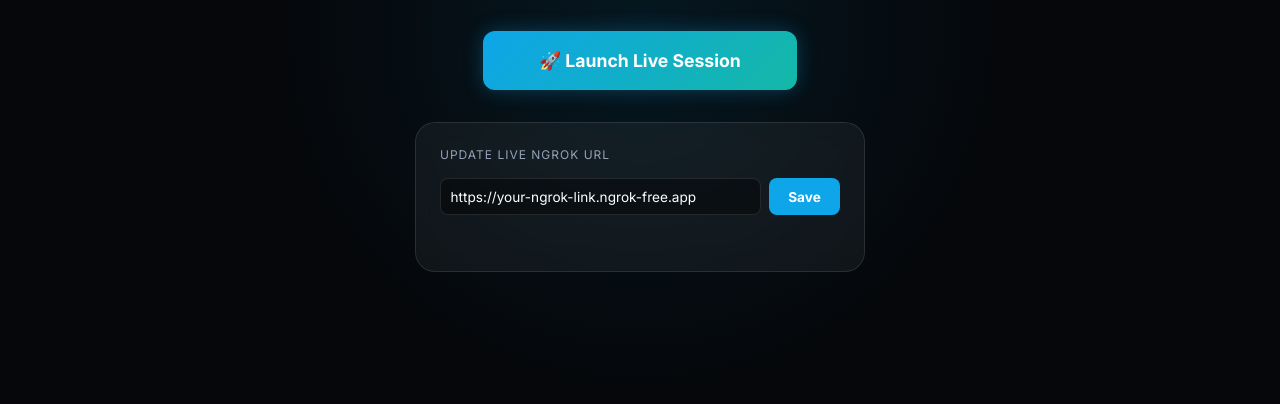
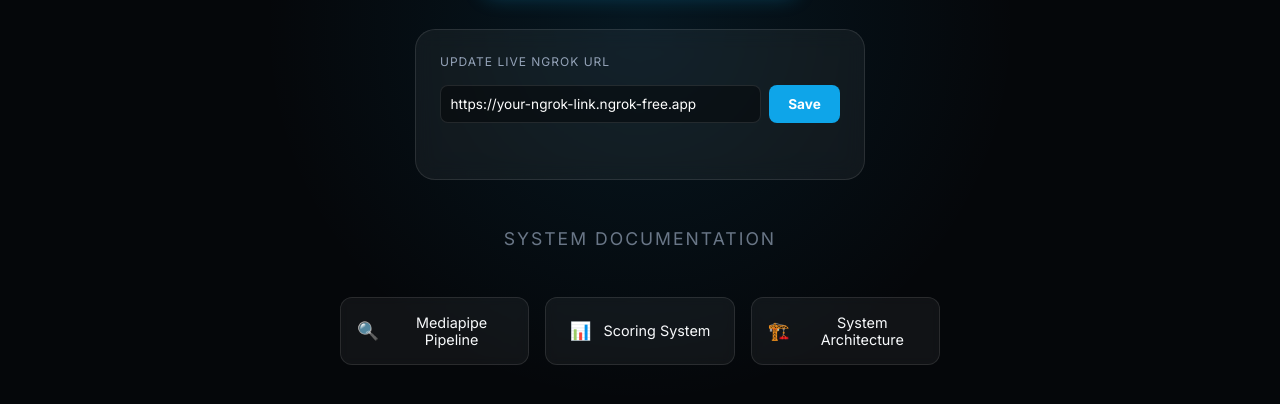
Before and after one commit to Suveer-Upasani/PosePro_Vercel, a plain HTML site: page index.html in a window 1280 px wide. Shown: the part 374-778 px from the top of the page. Drawn offline with Linux system fonts and the light colour scheme.

Commit message:
Added images

```diff
--- a/index.html
+++ b/index.html
@@ -34,6 +34,21 @@
                     </div>
                     <div id="msg"></div>
                 </div>
+
+                <div class="docs-container">
+                    <p class="section-label">System Documentation</p>
+                    <div class="docs-grid">
+                        <a href="images/Mediapipe.png" class="btn-secondary">
+                            <span>🔍</span> Mediapipe Pipeline
+                        </a>
+                        <a href="images/scoring _system.png" class="btn-secondary">
+                            <span>📊</span> Scoring System
+                        </a>
+                        <a href="images/System _architecture.png" class="btn-secondary">
+                            <span>🏗️</span> System Architecture
+                        </a>
+                    </div>
+                </div>
             </div>
         </section>
     </main>
--- a/style.css
+++ b/style.css
@@ -70,4 +70,36 @@ main { flex: 1; display: flex; justify-content: center; align-items: center; tex
 
 #msg { margin-top: 1rem; font-size: 0.8rem; color: #22c55e; min-height: 1rem; }
 
+.docs-container { margin-top: 1rem; width: 100%; max-width: 600px; }
+
+.section-label { font-size: 0.75rem; color: var(--text-secondary); text-transform: uppercase; letter-spacing: 2px; margin-bottom: 1.5rem; opacity: 0.7; }
+
+.docs-grid { display: grid; grid-template-columns: repeat(auto-fit, minmax(160px, 1fr)); gap: 1rem; width: 100%; }
+
+.btn-secondary {
+  text-decoration: none;
+  background: var(--card-bg);
+  border: 1px solid var(--glass-border);
+  padding: 1rem;
+  border-radius: 12px;
+  color: var(--text-primary);
+  font-size: 0.9rem;
+  font-weight: 500;
+  display: flex;
+  align-items: center;
+  justify-content: center;
+  gap: 0.75rem;
+  transition: all 0.2s ease;
+  backdrop-filter: blur(5px);
+}
+
+.btn-secondary:hover {
+  background: rgba(255, 255, 255, 0.1);
+  border-color: var(--accent-blue);
+  transform: translateY(-2px);
+  box-shadow: 0 4px 12px rgba(0, 0, 0, 0.2);
+}
+
+.btn-secondary span { font-size: 1.1rem; }
+
 .glow-text { text-shadow: 0 0 15px rgba(14, 165, 233, 0.4); }
```
Also changed, not shown: images/Mediapipe.png (added), images/System _architecture.png (added), 1 other file.
